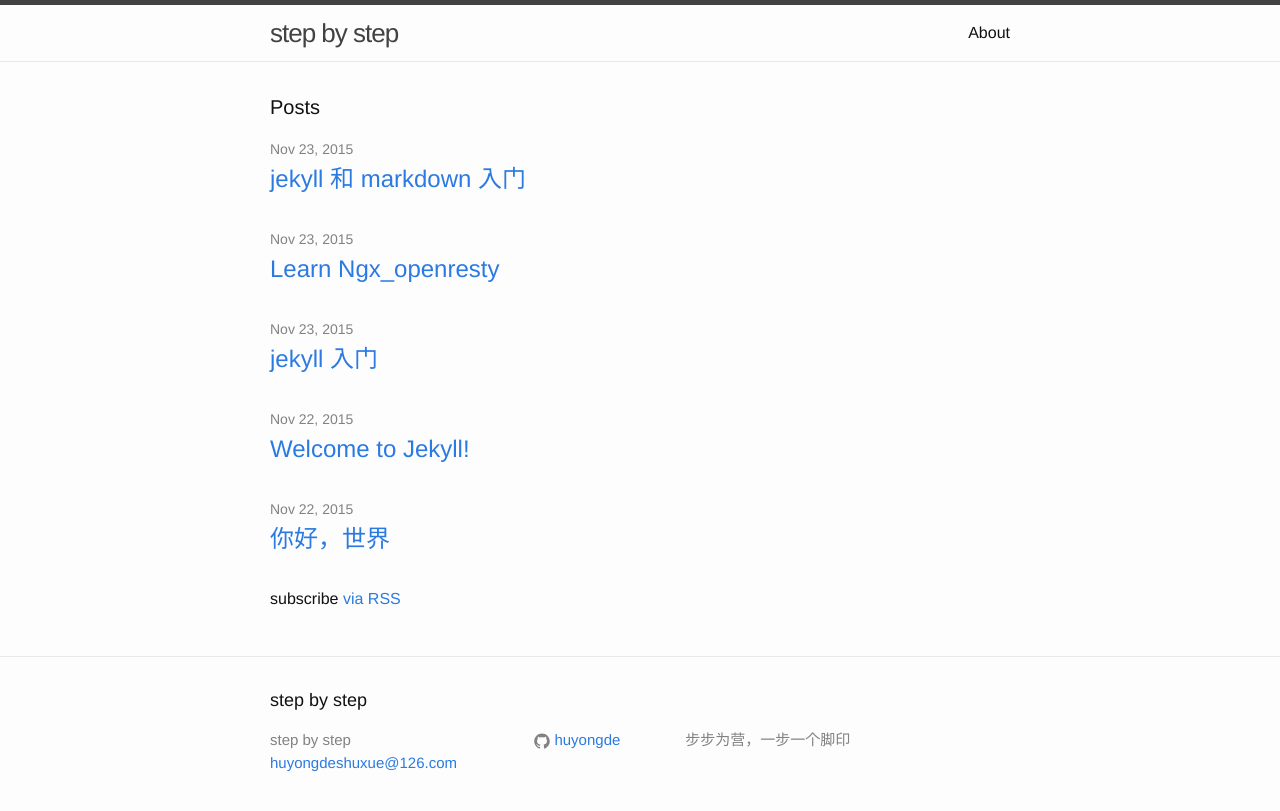
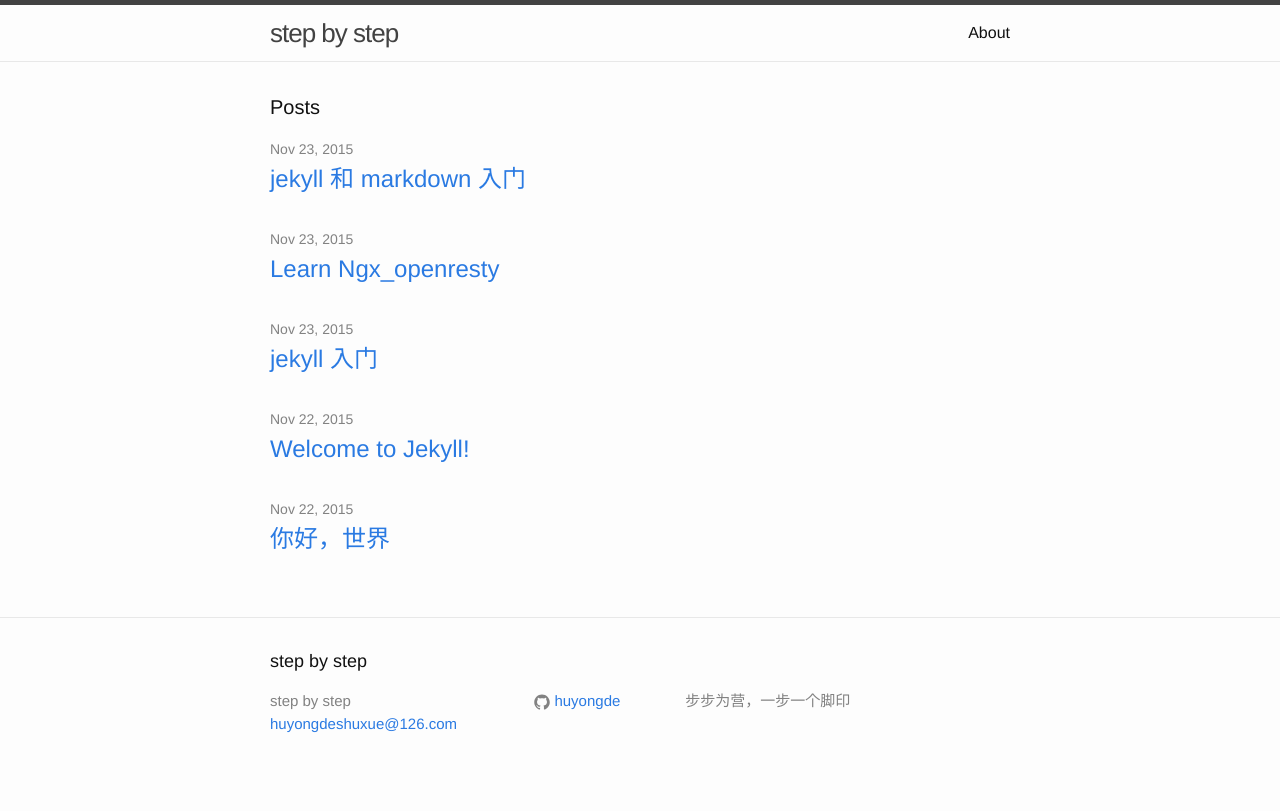
Before and after one commit to huyongde/huyongde.github.io, a Jekyll site: the page built from index.html, in a window 1280 px wide. Shown: the top 811 px of the page. Built offline with Jekyll 4.4.1, drawn with Linux system fonts in a browser that asks for light colours.

Commit message:
delete RSS

```diff
--- a/index.html
+++ b/index.html
@@ -18,6 +18,7 @@
     {% endfor %}
   </ul>
 
-  <p class="rss-subscribe">subscribe <a href="{{ "/feed.xml" | prepend: site.baseurl }}">via RSS</a></p>
+  <!-- <p class="rss-subscribe">subscribe <a href="{{ "/feed.xml" | prepend: site.baseurl }}">via RSS</a></p>
+  -->
 
 </div>
```
